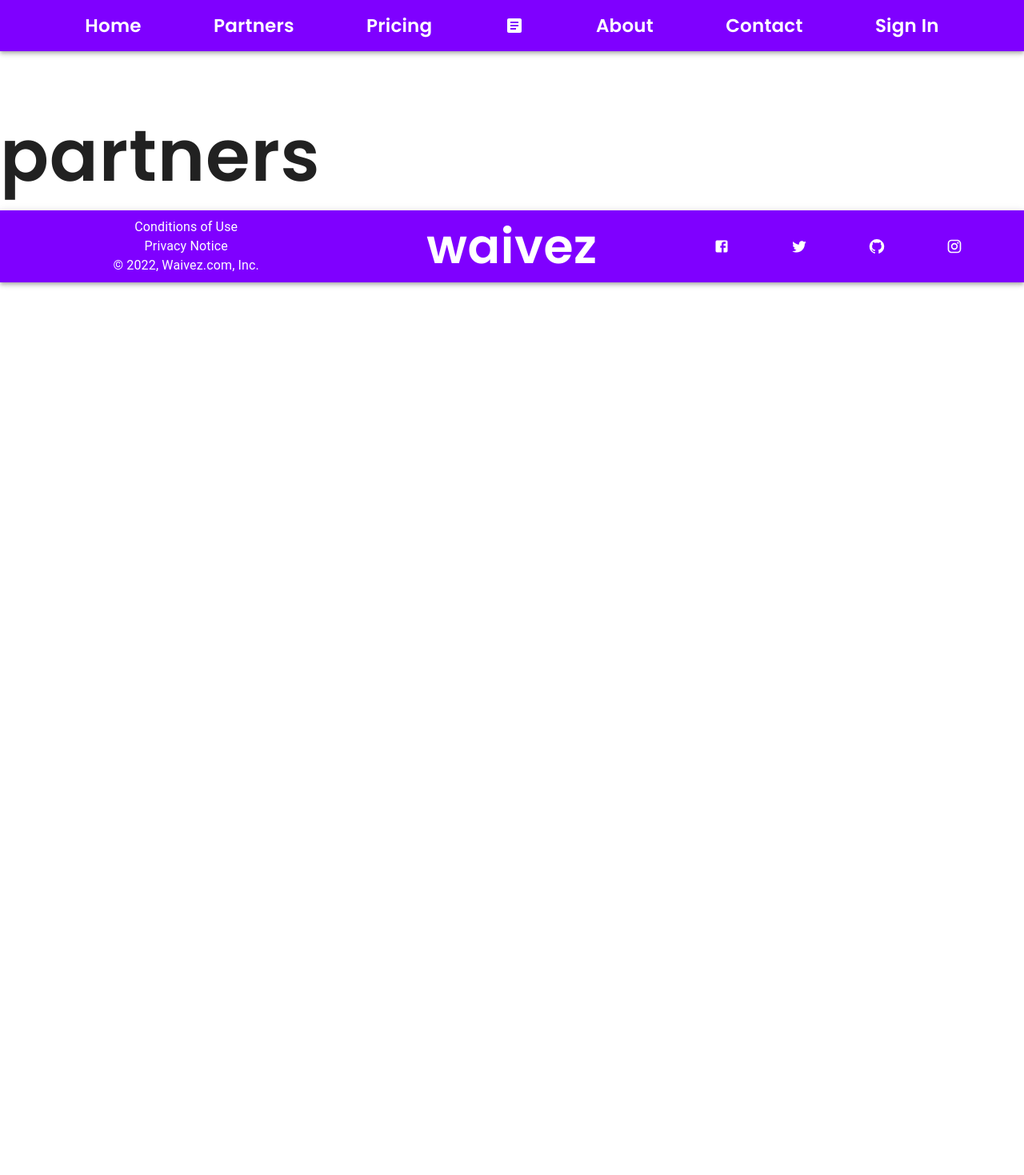
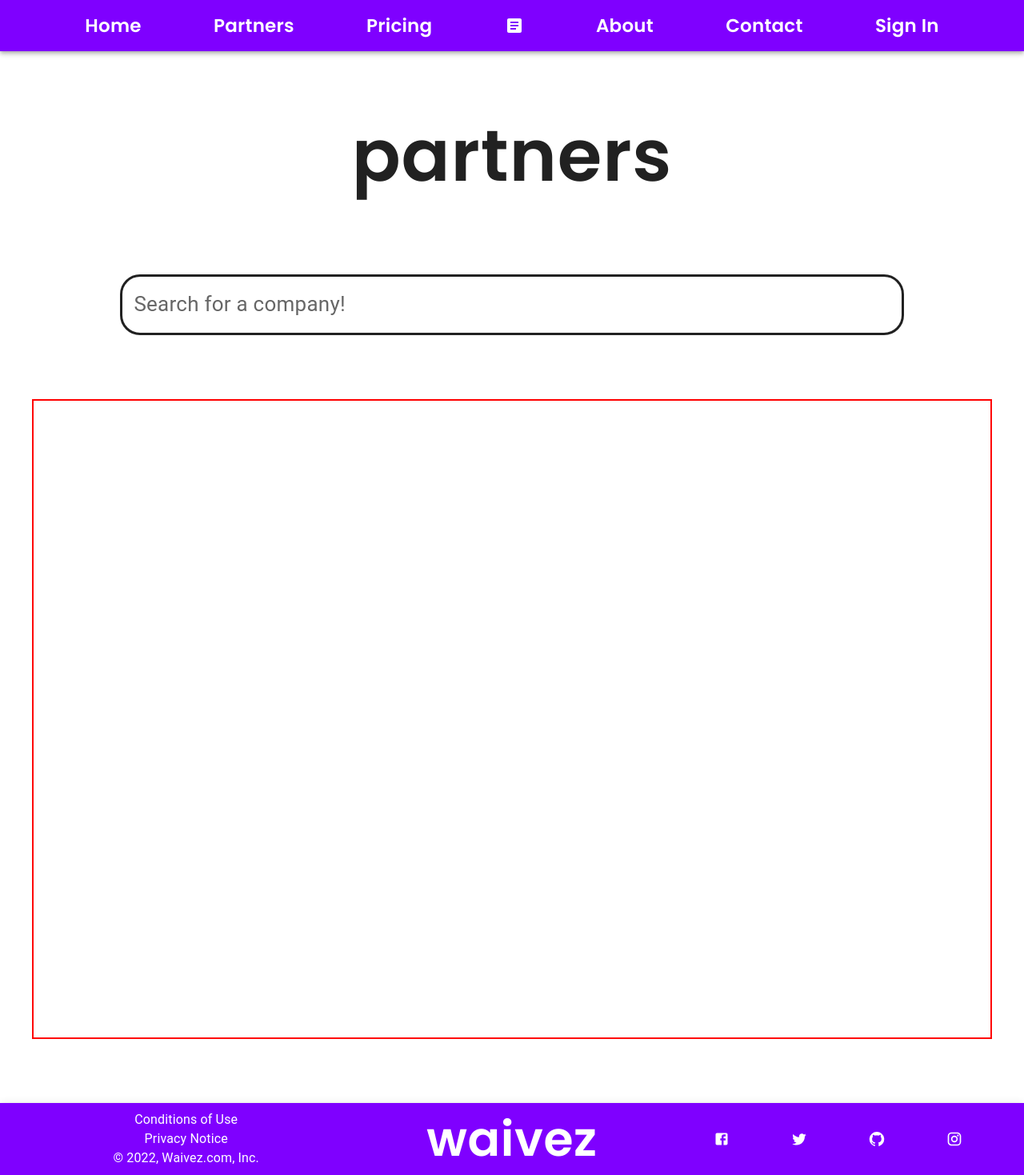
Before and after one commit to loganbahr/waivez, a Next.js app: page /partners in a window 1280 px wide. Shown: the whole page at 80% size. Before the commit the page ends 800 px from the top, so only its background shows below. Built offline with nearby package versions, Linux system fonts and the light colour scheme; a web font is replaced by a local one.

Commit message:
basic format for partners page and search bar
Took 18 minutes

```diff
--- a/pages/partners/index.js
+++ b/pages/partners/index.js
@@ -2,26 +2,47 @@
 
 import React from 'react';
 import Head from "next/head";
-import {Box, Typography} from "@mui/material";
+import {Box, Container, Typography} from "@mui/material";
 import PageTitleText from "../../components/PageTitleText";
+import WaiverPage from "./waiver";
+import SearchBar from "../../components/HomePage/SearchBar";
 
 
 const PartnersPage = () => {
     return (
-        <React.Fragment>
+        <Box>
+            <Container maxWidth='lg'
+                       sx={{
+                           display: 'flex',
+                           flexDirection: 'column',
+                           alignItems: 'center',
+                       }}>
                 <Head>
                     <title>
                         Partners
                     </title>
                     <meta/>
                 </Head>
+                <PageTitleText content='partners'/>
+                <SearchBar/>
+            </Container>
+
+            <Container sx={{
+                backgroundColor: 'clear',
+                border: '2px solid red',
+                minHeight: '100vh',
+                // minWidth: '100%',
+                display: 'flex',
+                flexDirection: 'column',
+                padding: {xs: 0, sm: 0, lg: 0, xl: 0},//keeps content to edge of screen
+                mb: 10,
+            }}>
 
 
-            <PageTitleText content='partners'/>
+            </Container>
 
 
-
-        </React.Fragment>
+        </Box>
     );
 };
 
```
Also changed, not shown: components/PartnerPage/PartnerDirectory.js (added, +12 -0 lines). Lines whose indentation alone changed are shown as unchanged.
